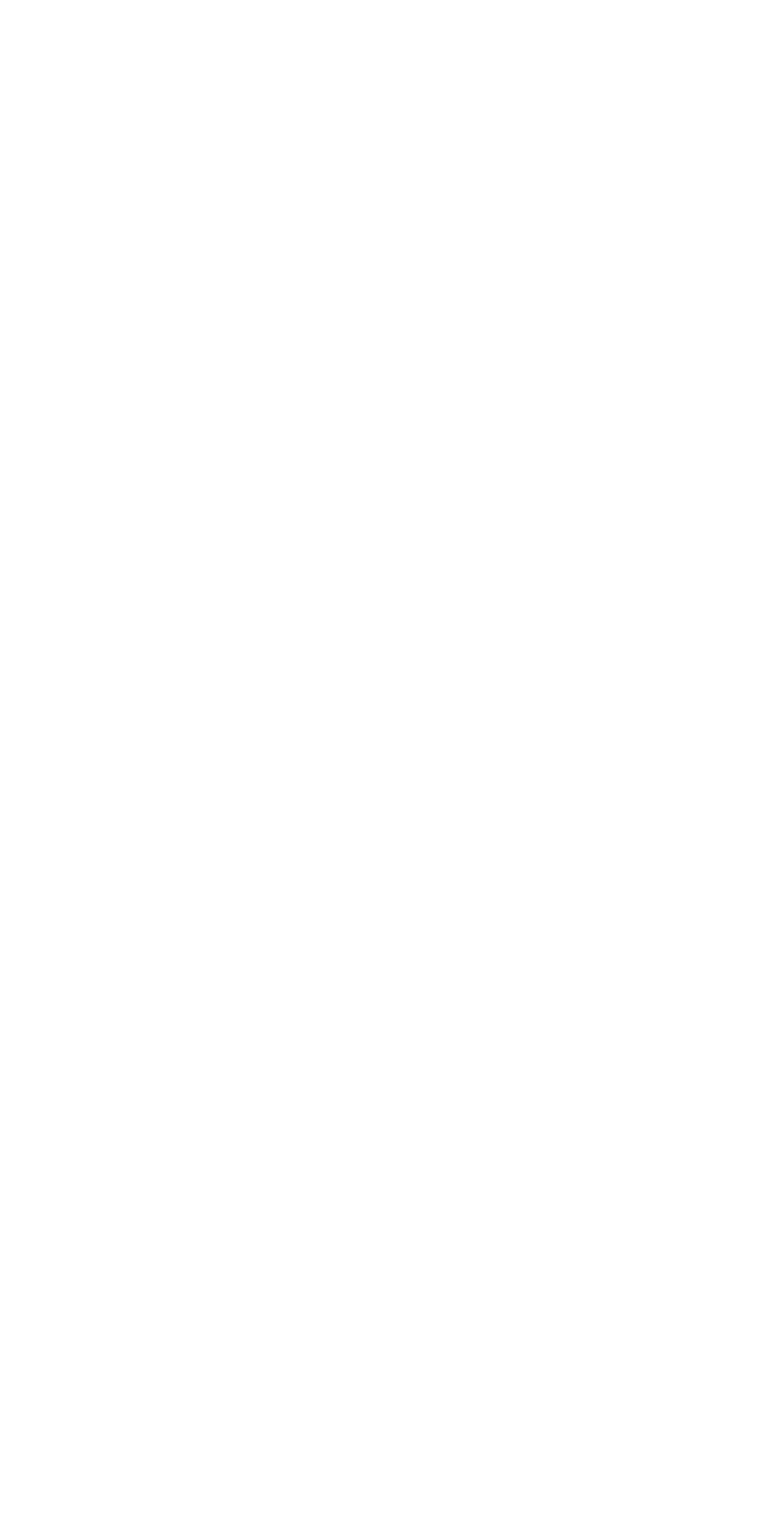
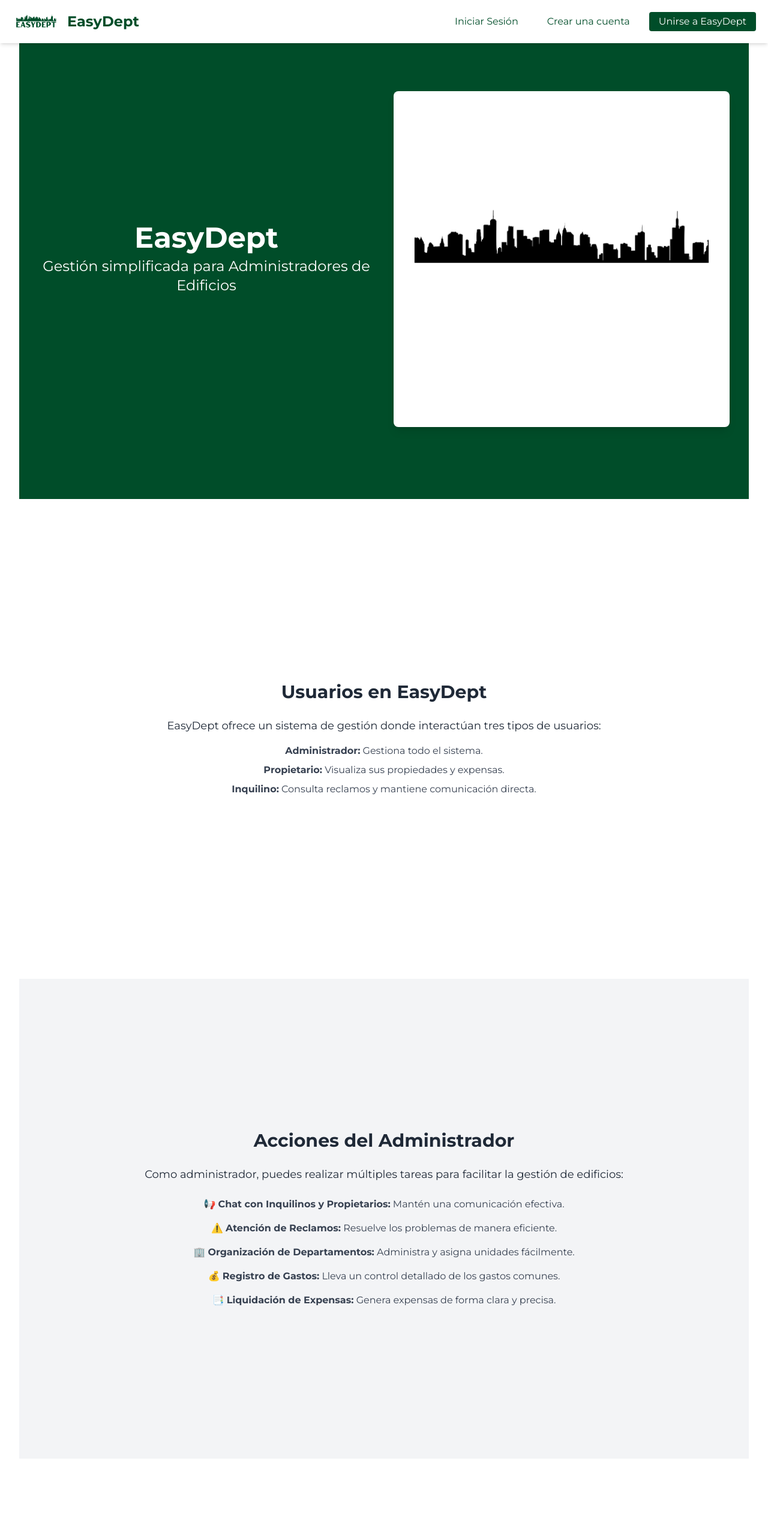
Before and after one commit to easydept/EASYDEPT, a React (Vite) app in the folder ED-Frontend/: page / in a window 1280 px wide. Before the commit this address had no page. Shown: the top 2566 px of the page at 60% size. Before the commit the page ends 800 px from the top, so only its background shows below. Built offline with nearby package versions, Linux system fonts and the light colour scheme.

Commit message:
landingPage

```diff
--- a/ED-Frontend/src/App.jsx
+++ b/ED-Frontend/src/App.jsx
@@ -8,11 +8,13 @@ import PrincipalInquilino from './components/PrincipalInquilino/PrincipalInquili
 import PrincipalPropietario from './components/PrincipalPropietario/PrincipalPropietario.jsx';
 import RegistroEdificio from './components/PrincipalAdmin/RegistroEdificio.jsx';
 import RegistroNuevoAdmin from './components/Inicio/RegistroNuevoAdmin.jsx';
+import LandingPage from './components/Inicio/LandingPage.jsx';
 
 function App() {
   return (
     <Router>
       <Routes>
+        <Route path="/" element={<LandingPage />} />
         <Route path="/inicio" element={<Inicio />} />
         <Route path="/registro" element={<Registro />} />
         <Route path="/home/administrador" element={<PrincipalAdministrador />} />
--- /dev/null
+++ b/ED-Frontend/src/components/Inicio/LandingPage.jsx
@@ -0,0 +1,108 @@
+import React from 'react';
+import { useNavigate } from 'react-router-dom';
+import Navbar from './Navbar'; // Asegúrate de ajustar la ruta de acuerdo a tu estructura de archivos
+
+const LandingPage = () => {
+  const navigate = useNavigate();
+
+  return (
+    <div className="bg-white font-montserrat text-gray-800">
+      {/* Navbar sin loggeo */}
+      <Navbar isLoggedIn={false} />
+
+      {/* Sección de Encabezado */}
+      <header className="min-h-screen flex items-center bg-custom-green text-white">
+        {/* Columna de Texto */}
+        <div className="flex-1 flex flex-col items-center justify-center px-8">
+            <h1 className="text-5xl font-bold mb-2">EasyDept</h1>
+          <p className="text-2xl">Gestión simplificada para Administradores de Edificios</p>
+        </div>
+
+{/* Columna de Card con Imagen */}
+<div className="flex-1 flex justify-center pr-8">
+  <div className="bg-white rounded-lg shadow-lg p-8 flex justify-center items-center w-7/8 max-w-[600px] transform transition-transform duration-300 hover:shadow-xl hover:scale-105"> {/* Aumentando el ancho de la tarjeta */}
+    <img
+      src="edificiosLogoNegro.png"
+      alt="Logo"
+      className="max-w-[100%] h-auto transition duration-500 ease-in-out transform hover:scale-110" // Aumentando el tamaño del logo
+    />
+  </div>
+</div>
+
+
+
+      </header>
+
+      {/* Sección de Usuarios */}
+      <section className="min-h-screen flex flex-col items-center justify-center py-16 px-8 text-center">
+        <h2 className="text-3xl font-semibold mb-6">Usuarios en EasyDept</h2>
+        <p className="text-lg">
+          EasyDept ofrece un sistema de gestión donde interactúan tres tipos de usuarios:
+        </p>
+        <ul className="mt-4 space-y-2 text-gray-700">
+          <li><strong>Administrador:</strong> Gestiona todo el sistema.</li>
+          <li><strong>Propietario:</strong> Visualiza sus propiedades y expensas.</li>
+          <li><strong>Inquilino:</strong> Consulta reclamos y mantiene comunicación directa.</li>
+        </ul>
+      </section>
+
+      {/* Sección de Acciones del Administrador */}
+      <section className="min-h-screen flex flex-col items-center justify-center py-16 px-8 bg-gray-100 text-center">
+        <h2 className="text-3xl font-semibold mb-6">Acciones del Administrador</h2>
+        <p className="text-lg">
+          Como administrador, puedes realizar múltiples tareas para facilitar la gestión de edificios:
+        </p>
+        <ul className="mt-6 space-y-4 text-gray-700">
+          <li>📢 <strong>Chat con Inquilinos y Propietarios:</strong> Mantén una comunicación efectiva.</li>
+          <li>⚠️ <strong>Atención de Reclamos:</strong> Resuelve los problemas de manera eficiente.</li>
+          <li>🏢 <strong>Organización de Departamentos:</strong> Administra y asigna unidades fácilmente.</li>
+          <li>💰 <strong>Registro de Gastos:</strong> Lleva un control detallado de los gastos comunes.</li>
+          <li>📑 <strong>Liquidación de Expensas:</strong> Genera expensas de forma clara y precisa.</li>
+        </ul>
+      </section>
+
+      {/* Sección de Quiénes Somos */}
+      <section className="min-h-screen flex flex-col items-center justify-center py-16 px-8 text-center">
+        <h2 className="text-3xl font-semibold mb-6">¿Quiénes Somos?</h2>
+        <p className="text-lg text-gray-700">
+          EasyDept está formado por un equipo comprometido en mejorar la gestión de edificios a través de la tecnología. Nos enfocamos en crear soluciones intuitivas y accesibles para todos.
+        </p>
+      </section>
+
+      {/* Sección de Seguridad */}
+      <section className="min-h-screen flex flex-col items-center justify-center py-16 px-8 bg-gray-100 text-center">
+        <h2 className="text-3xl font-semibold mb-6">Seguridad del Sistema</h2>
+        <p className="text-lg text-gray-700">
+          La seguridad de tus datos es nuestra prioridad. EasyDept implementa las mejores prácticas en protección de datos, cifrado y privacidad para asegurar la integridad de toda la información.
+        </p>
+      </section>
+
+      {/* Sección de Contacto */}
+      <section className="min-h-screen flex flex-col items-center justify-center py-16 px-8 text-center">
+        <h2 className="text-3xl font-semibold mb-6">Contáctanos</h2>
+        <p className="text-lg text-gray-700">
+          ¿Tienes alguna consulta o necesitas ayuda? Puedes contactarnos en:
+        </p>
+        <p className="mt-4 text-custom-green font-semibold">easydept.utn@gmail.com</p>
+      </section>
+
+      {/* Botones de Navegación */}
+      <footer className="py-8 flex justify-center space-x-4 bg-gray-200">
+        <button
+          onClick={() => navigate('/registro/admin')}
+          className="bg-custom-green text-white py-3 px-6 rounded-lg hover:bg-green-700 transition duration-200"
+        >
+          Registro de Administrador
+        </button>
+        <button
+          onClick={() => navigate('/inicio')}
+          className="bg-custom-green text-white py-3 px-6 rounded-lg hover:bg-green-700 transition duration-200"
+        >
+          Iniciar Sesión
+        </button>
+      </footer>
+    </div>
+  );
+};
+
+export default LandingPage;
--- a/ED-Frontend/src/components/Inicio/Navbar.jsx
+++ b/ED-Frontend/src/components/Inicio/Navbar.jsx
@@ -1,30 +1,29 @@
-import React, { useState } from "react"
-import logo from "/logoVerde.png"
-import { useNavigate } from "react-router-dom"
+import React, { useState } from "react";
+import logo from "/logoVerde.png";
+import { useNavigate } from "react-router-dom";
 
-const Navbar = ({ toggleSidebar }) => {
-  const [showLogout, setShowLogout] = useState(false)
-  const navigate = useNavigate()
+const Navbar = ({ toggleSidebar, isLoggedIn }) => {
+  const [showLogout, setShowLogout] = useState(false);
+  const navigate = useNavigate();
 
   // Función para cerrar sesión
   const handleLogout = () => {
-    // Limpia el sessionStorage
-    sessionStorage.removeItem("nombre")
-    sessionStorage.removeItem("apellido")
-    sessionStorage.removeItem("idUsuario")
-    sessionStorage.removeItem("rol")
-
-    // Redirige a la página principal
-    navigate("/")
-  }
+    sessionStorage.removeItem("nombre");
+    sessionStorage.removeItem("apellido");
+    sessionStorage.removeItem("idUsuario");
+    sessionStorage.removeItem("rol");
+    navigate("/");
+  };
 
   // Obtener el nombre y apellido del sessionStorage
-  const nombre = sessionStorage.getItem("nombre") || ""
-  const apellido = sessionStorage.getItem("apellido") || ""
-  const rol = sessionStorage.getItem("rol") || ""
+  const nombre = sessionStorage.getItem("nombre") || "";
+  const apellido = sessionStorage.getItem("apellido") || "";
+  const rol = sessionStorage.getItem("rol") || "";
 
   return (
-    <nav className="bg-white font-montserrat fixed top-0 left-5 right-0 z-10 flex items-center">
+    <nav className="bg-white font-montserrat fixed top-0 left-0 right-0 z-10 flex items-center px-5 py-3 shadow-md">
+      {/* Botón de menú para el sidebar, solo visible cuando está loggeado */}
+      {isLoggedIn && (
         <button
           onClick={toggleSidebar}
           className="mr-4 bg-transparent text-custom-green rounded px-5 py-1 transition duration-200 hover:bg-gray-200"
@@ -38,16 +37,19 @@ const Navbar = ({ toggleSidebar }) => {
             <path d="M3 6h18v2H3V6zm0 5h18v2H3v-2zm0 5h18v2H3v-2z" />
           </svg>
         </button>
+      )}
 
-      {/* Contenedor para el logo */}
+      {/* Contenedor para el logo y nombre de la aplicación */}
       <div className="flex items-center">
-        <img src={logo} alt="Logo" className="h-20" />
+        <img src={logo} alt="Logo EasyDept" className="h-12 mr-3" />
+        <h1 className="text-2xl font-bold text-custom-green">EasyDept</h1>
       </div>
 
       {/* Espacio flexible para empujar el contenido a la derecha */}
       <div className="flex-grow"></div>
 
-      {/* Nombre del usuario y botón de cerrar sesión */}
+      {/* Condicional para mostrar el conjunto de botones basado en el estado de autenticación */}
+      {isLoggedIn ? (
         <div className="relative">
           <button
             onClick={() => setShowLogout(!showLogout)}
@@ -57,25 +59,44 @@ const Navbar = ({ toggleSidebar }) => {
           </button>
 
           {showLogout && (
-          <div className="absolute right-0 mt-2 bg-white text-black rounded mx-5 shadow-md p-4">
-            <div>
-            <button
-              onClick={handleLogout}
-              className="text-red-600 hover:underline mb-2" // Margen inferior para separar los botones
-            >
-              Cerrar sesión
-            </button>
-            </div>
-            <div>
+            <div className="absolute right-0 mt-2 bg-white text-black rounded shadow-md p-4 flex flex-col ">
               <button className="text-custom-green hover:underline">
                 Mis datos
               </button>
-            </div>
+              <button
+                onClick={handleLogout}
+                className="text-red-600 hover:underline mb-2"
+              >
+                Cerrar Sesión
+              </button>
             </div>
           )}
         </div>
+      ) : (
+        <div className="flex items-center space-x-4">
+          <button
+            onClick={() => navigate('/inicio')}
+            className="bg-transparent text-custom-green rounded px-4 py-1 transition duration-200 hover:bg-gray-200"
+          >
+            Iniciar Sesión
+          </button>
+          <button
+            onClick={() => navigate('/registro')}
+            className="bg-transparent text-custom-green rounded px-4 py-1 transition duration-200 hover:bg-gray-200"
+          >
+            Crear una cuenta
+          </button>
+          <button
+            onClick={() => navigate('/registro/admin')}
+            className="bg-custom-green text-white rounded px-4 py-1 transition duration-200 hover:bg-green-700"
+          >
+            Unirse a EasyDept
+          </button>
+
+        </div>
+      )}
     </nav>
-  )
-}
+  );
+};
 
-export default Navbar
+export default Navbar;
--- a/ED-Frontend/src/components/Inicio/Registro.jsx
+++ b/ED-Frontend/src/components/Inicio/Registro.jsx
@@ -1,6 +1,7 @@
 import React, { useState } from "react"
 import { useNavigate } from "react-router-dom"
 import { postUsuarios } from "../../services/usuarios.service"
+import { FaArrowLeft } from 'react-icons/fa'; // Asegúrate de importar el ícono
 
 const Registro = () => {
   const [formData, setFormData] = useState({
@@ -83,6 +84,14 @@ const Registro = () => {
 
   return (
     <div className="bg-white relative lg:py-6">
+      {/* Botón de volver */}
+      <button
+        onClick={() => navigate('/')}
+        className="absolute top-4 left-4 bg-white rounded-full shadow-lg p-2 hover:bg-gray-200 transition duration-200 ease-in-out"
+      >
+        <FaArrowLeft className="text-custom-green" />
+      </button>
+
       <div className="shadow-[0_35px_60px_-15px_rgba(0,0,0,0.4)] bg-opacity-100 bg-custom-green rounded-xl flex flex-col items-center justify-between pt-0 pr-10 pb-0 pl-10 mt-0 mr-auto mb-0 ml-auto w-full h-[670px] max-w-[1300px] xl:px-5 lg:flex-row">
         <div className="flex flex-col w-full pt-0 pr-10 pb-0 pl-10 lg:pt-0">
           <div className="w-full font-montserrat">
@@ -231,34 +240,26 @@ const Registro = () => {
                   id="rol"
                   className="peer border border-gray-300 focus:outline-none focus:border-black w-full pt-2 pr-2 pb-2 pl-2 mt-2 text-sm block bg-white rounded-md transition duration-300 ease-in-out focus:ring-2 focus:ring-custom-green"
                 >
-                  <option value="">Selecciona un rol</option>
-                  <option value="Propietario">Propietario</option>
-                  <option value="Inquilino">Inquilino</option>
+                  <option value="">Seleccionar rol</option>
+                  <option value="administrador">Administrador</option>
+                  <option value="enofilo">Enófilo</option>
+                  <option value="sommelier">Sommelier</option>
                 </select>
                 <label
                   htmlFor="rol"
                   className="absolute top-2 left-2 text-gray-600 transition-transform transform text-sm origin-left -translate-y-8 text-custom-green"
                 >
-                  Selecciona un rol
+                  Rol
                 </label>
               </div>
 
-              {/* Botón Registrarse */}
-              <div className="relative col-span-2">
-                <button
-                  type="submit"
-                  className="w-full inline-block pt-3 pr-5 pb-3 pl-5 text-xl text-center text-white bg-custom-green rounded-xl transition duration-200 hover:bg-custom-green-dark ease-in-out transform hover:scale-102"
-                >
-                  Registrarse
-                </button>
-                <button
-                  type="button"
-                  onClick={handleCreateAccount}
-                  className="w-full inline-block mt-4 pt-2 pr-4 pb-2 pl-4 text-sm text-center text-custom-green bg-white border border-custom-green rounded-md transition duration-200 hover:bg-custom-green hover:text-white"
-                >
-                  ¿Ya tienes cuenta? Inicia sesión aquí
-                </button>
-              </div>
+              {/* Botón de crear cuenta */}
+              <button
+                type="submit"
+                className="col-span-2 mt-6 bg-custom-green hover:bg-green-600 text-white py-2 px-4 rounded transition duration-200 ease-in-out"
+              >
+                Crear cuenta
+              </button>
             </form>
           </div>
         </div>
--- a/ED-Frontend/src/components/Inicio/RegistroNuevoAdmin.jsx
+++ b/ED-Frontend/src/components/Inicio/RegistroNuevoAdmin.jsx
@@ -1,7 +1,7 @@
 import React, { useState } from 'react';
 import { useNavigate } from 'react-router-dom';
 import emailjs from 'emailjs-com';
-import { FaArrowLeft } from 'react-icons/fa'; // Importar un icono de flecha, asegúrate de tener react-icons instalado
+import { FaArrowLeft } from 'react-icons/fa';
 
 const RegistroNuevoAdmin = () => {
   const [usuario, setUsuario] = useState({
--- a/ED-Frontend/src/components/PrincipalAdmin/PrincipalAdministrador.jsx
+++ b/ED-Frontend/src/components/PrincipalAdmin/PrincipalAdministrador.jsx
@@ -6,7 +6,7 @@ import SeleccionEdificio from './SeleccionEdificio';
 
 const PrincipalAdministrador = () => {
     const [isSidebarOpen, setIsSidebarOpen] = useState(true); // Inicializar como true
-    const [selectedComponent, setSelectedComponent] = useState(<SeleccionEdificio />); // Inicializar con BasicForm
+    const [selectedComponent, setSelectedComponent] = useState(<SeleccionEdificio />); // Inicializar con SeleccionEdificio
 
     const toggleSidebar = () => {
         setIsSidebarOpen(!isSidebarOpen);
@@ -20,7 +20,8 @@ const PrincipalAdministrador = () => {
                 setSelectedComponent={setSelectedComponent}
             />
             <div className={`flex-1 transition-all duration-500 ${isSidebarOpen ? 'ml-64' : 'ml-0'}`}>
-                <Navbar toggleSidebar={toggleSidebar} />
+                {/* Navbar loggeada */}
+                <Navbar isLoggedIn={true} toggleSidebar={toggleSidebar} />
                 {/* Contenedor tipo card */}
                 <div className='flex justify-center items-start p-4 h-screen pt-24'> {/* Agregar padding top */}
                     <div className='border rounded-lg shadow-lg w-full max-w-6xl bg-white p-6 max-h-[calc(100vh-5rem)] overflow-y-auto'> {/* Ajustar max-h según altura de navbar */}
```
Also changed, not shown: ED-Frontend/src/components/Inicio/Inicio.jsx (+8 -0 lines), ED-Frontend/public/edificiosLogo.png (added), ED-Frontend/public/edificiosLogoNegro.png (added). Lines whose indentation alone changed are shown as unchanged.
